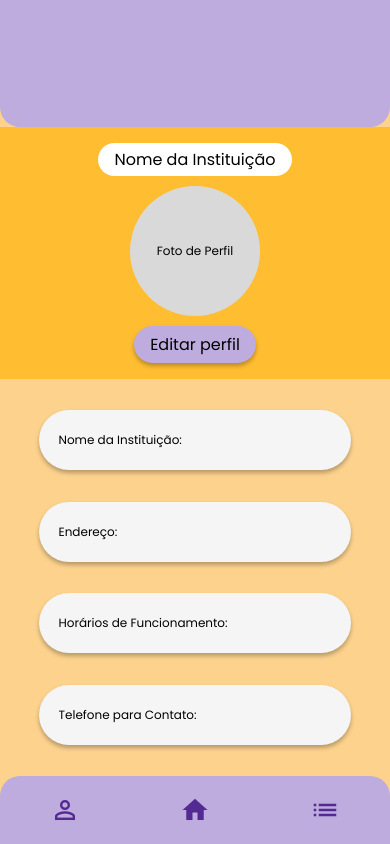
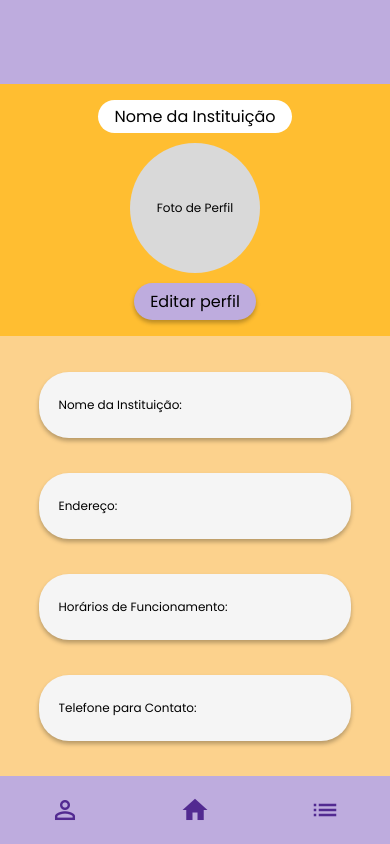
Before and after one commit to majutsantana/INI3A-EQ1, a React Native app in the folder src/CangUp/: screen /PerfilInstituicao in a window 390 px wide. Built offline with nearby package versions, Linux system fonts and the light colour scheme.

Commit message:
Tela de Login, CadastroAluno, Tipo de Cadastro e PerfilInstituição finalizadas

```diff
--- a/src/CangUp/App.tsx
+++ b/src/CangUp/App.tsx
@@ -17,7 +17,7 @@ export default function App() {
           options={{ headerShown: false }}
         />
         <Stack.Screen
-            name="OpUsuario"
+            name="TipoCadastro"
             component={TipoCadastro}
             options={{ headerShown: false }}
           />
--- a/src/CangUp/package.json
+++ b/src/CangUp/package.json
@@ -18,6 +18,7 @@
     "react": "19.0.0",
     "react-dom": "19.0.0",
     "react-native": "0.79.2",
+    "react-native-elements": "^3.4.3",
     "react-native-maps": "^1.23.8",
     "react-native-web": "^0.20.0"
   },
--- a/src/CangUp/pages/CadastroAluno.tsx
+++ b/src/CangUp/pages/CadastroAluno.tsx
@@ -128,15 +128,11 @@ const styles = StyleSheet.create({
   },
   header: {
     backgroundColor: '#B9A6DA',
-    height: '15%',
-    borderBottomLeftRadius: 20,
-    borderBottomRightRadius: 20,
+    height: '10%',
   },
   footer: {
     backgroundColor: '#B9A6DA',
     height: '8%',
-    borderTopLeftRadius: 20,
-    borderTopRightRadius: 20,
   },
   content: {
     flex: 1,
--- a/src/CangUp/pages/Login.tsx
+++ b/src/CangUp/pages/Login.tsx
@@ -80,8 +80,6 @@ const styles = StyleSheet.create({
     backgroundColor: '#BEACDE',
     alignItems: 'center',
     justifyContent: 'center',
-    borderBottomLeftRadius: 20,
-    borderBottomRightRadius: 20,
   },
   body: {
     flex:1,
@@ -158,8 +156,6 @@ const styles = StyleSheet.create({
     alignItems: 'center',
     justifyContent: 'center',
     padding: '5%',
-    borderTopLeftRadius: 20,
-    borderTopRightRadius: 20,
   },
   image:{
     width: '80%',
--- a/src/CangUp/pages/PerfilInstituicao.tsx
+++ b/src/CangUp/pages/PerfilInstituicao.tsx
@@ -39,10 +39,13 @@ export default function PerfilInstituicao() {
 
     return (
         <SafeAreaView style={styles.safeArea}>
-            {/* Cabeçalho */}
             <View style={styles.header} />
 
             {/* Parte de cima com nome, foto e editar */}
+            <View style={styles.p0}>
+                {/* Cabeçalho */}
+
+
                 <View style={styles.profileTop}>
                     <Text style={styles.institutionName}>Nome da Instituição</Text>
                     <View style={styles.profilePic}>
@@ -54,6 +57,7 @@ export default function PerfilInstituicao() {
                     >
                         <Text style={{ fontFamily: 'PoppinsRegular', fontSize: 16 }}>Editar perfil</Text>
                     </TouchableOpacity>
+                </View>
             </View>
 
             {/* Formulário */}
@@ -78,7 +82,6 @@ export default function PerfilInstituicao() {
                     style={styles.input}
                     placeholderTextColor="#000"
                 />
-
             </View>
 
             {/* Rodapé */}
@@ -98,15 +101,18 @@ export default function PerfilInstituicao() {
 }
 
 const styles = StyleSheet.create({
+    p0:{
+        backgroundColor: '#FFBE31',
+        width: '100%',
+    },
     safeArea: {
         flex: 1,
         backgroundColor: '#FCD28D',
+        height: '100%',
     },
     header: {
-        height: '15%',
+        height: '10%',
         backgroundColor: '#BEACDE',
-        borderBottomLeftRadius: 20,
-        borderBottomRightRadius: 20,
     },
     profileTop: {
         backgroundColor: '#FFBE31',
@@ -146,10 +152,11 @@ const styles = StyleSheet.create({
         elevation: 6,
         },
     formFields: {
+        display: 'flex',
         flex: 1,
         gap:'8%',
         alignItems:'center',
-        justifyContent:'center',
+        justifyContent: 'center',
     },
     input: {
         width:'80%',
@@ -175,7 +182,5 @@ const styles = StyleSheet.create({
         flexDirection: 'row',
         justifyContent: 'space-around',
         alignItems: 'center',
-        borderTopLeftRadius: 20,
-        borderTopRightRadius: 20,
     },
 });
--- a/src/CangUp/pages/TipoCadastro.tsx
+++ b/src/CangUp/pages/TipoCadastro.tsx
@@ -90,8 +90,6 @@ const styles = StyleSheet.create({
     backgroundColor: '#beacde',
     alignItems: 'center',
     justifyContent: 'center',
-    borderBottomLeftRadius: 20,
-    borderBottomRightRadius: 20,
   },
   image: {
     width: '80%',
@@ -147,7 +145,5 @@ const styles = StyleSheet.create({
     alignItems: 'center',
     justifyContent: 'center',
     height: '8%',
-    borderTopLeftRadius: 20,
-    borderTopRightRadius: 20,
   },
 });
```
Also changed, not shown: 1 other file (tests, documents, lock files or other folders). Lines whose indentation alone changed are shown as unchanged.
